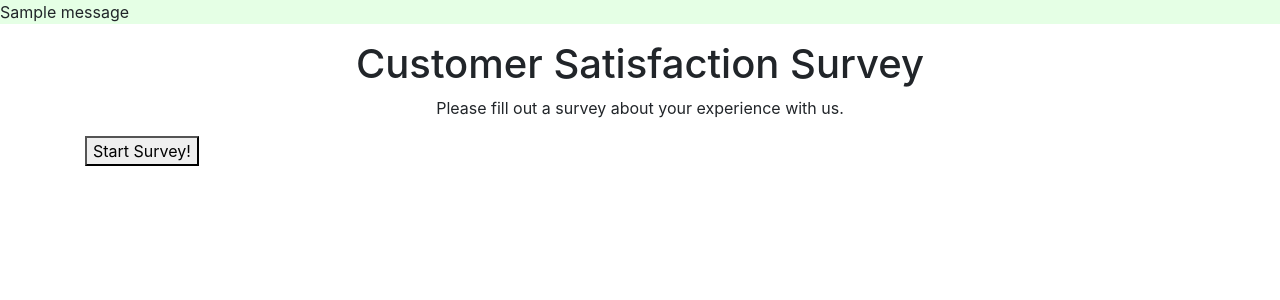
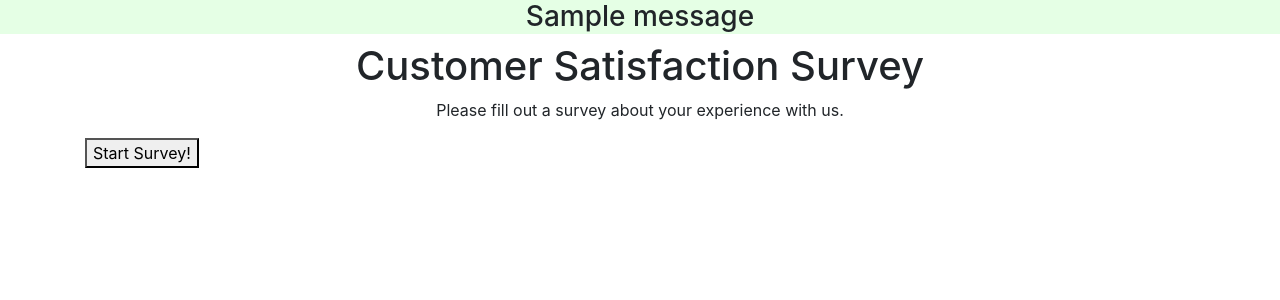
Before and after one commit to EMSAGER/survey, a Flask app: page / in a window 1280 px wide. Shown: the top 300 px of the page. Run offline with Flask 3, Linux system fonts and the light colour scheme; one stand-in notice (Sample message) is shown.

Commit message:
final push

```diff
--- a/app.py
+++ b/app.py
@@ -53,7 +53,7 @@ def questions(qid):
         return render_template("/complete.html")
 
     if(len(RESPONSES)) != qid:
-        flash(f"Invalid question id: {qid}.", 'error')
+        flash(f"Question skipping is not allowed. Invalid question id: {qid}.", 'error')
         return redirect(f"/question/{len(RESPONSES)}")
 
     questions = survey.questions[qid]
--- a/templates/base.html
+++ b/templates/base.html
@@ -10,7 +10,7 @@
 <body>
     <section class="messages">
         {% for category,msg in get_flashed_messages(with_categories=true)%}
-            <p class="{{category}}"> {{ msg }} </p>
+            <h3 class="{{category}} text-center"> {{ msg }} </h3>
         {% endfor  %}
     </section>
 {% block content %}
```
